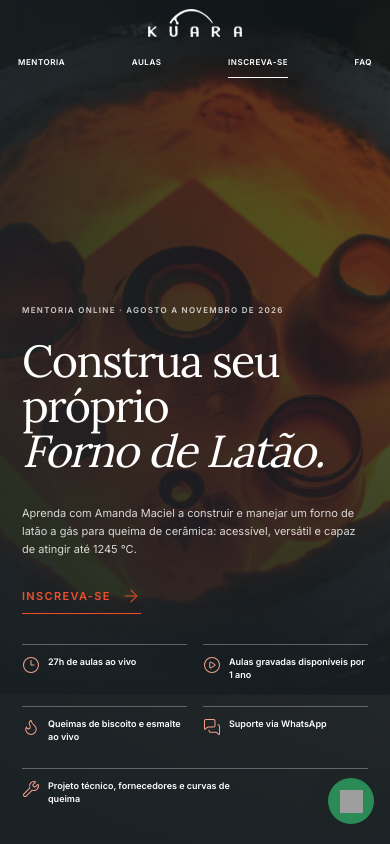
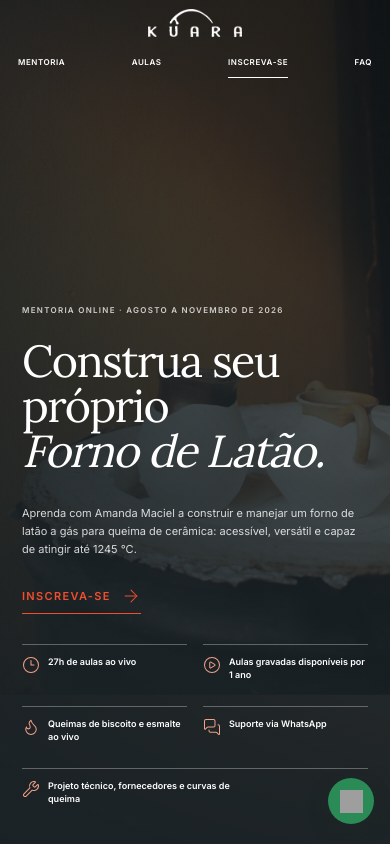
Before and after one commit to luizagoslingfantoni/vendaslatao_novo, a Next.js app: page / in a window 390 px wide. Shown: the top 844 px of the page. Built offline with nearby package versions, Linux system fonts and the light colour scheme; no server answers; grey boxes are pictures that could not be loaded.

Commit message:
Try pottery portrait in mobile hero

```diff
--- a/app/globals.css
+++ b/app/globals.css
@@ -43,7 +43,7 @@ body.is-scrolled .brand-dark { opacity: 1; }
 body.is-scrolled .nav-progress { opacity: 1; }
 
 .hero { position: relative; min-height: max(100svh, 850px); overflow: hidden; display: flex; align-items: stretch; color: white; background: #765d49; }
-.hero-image { position: absolute; inset: 0; background: url("/assets/hero-mobile-forno.jpg") center top / auto min(82vh, 760px) no-repeat; transform: translateY(calc(var(--scroll) * .04)) scale(1.01); will-change: transform; }
+.hero-image { position: absolute; inset: 0; background: url("/assets/hero-mobile-vasos.jpg") center top / auto min(82vh, 760px) no-repeat; transform: translateY(calc(var(--scroll) * .04)) scale(1.01); will-change: transform; }
 .hero-wash { position: absolute; inset: 0; background: linear-gradient(180deg, rgba(25,33,37,.46), rgba(25,33,37,.7) 44%, rgba(25,33,37,.95) 100%), linear-gradient(90deg, rgba(25,33,37,.7), rgba(25,33,37,.22)); }
 .hero-content { position: relative; z-index: 1; display: flex; flex-direction: column; justify-content: flex-end; gap: 30px; width: 100%; min-height: max(100svh, 850px); padding: 126px 22px 28px; }
 .hero-main { max-width: 760px; }
```
Also changed, not shown: public/assets/hero-mobile-vasos.jpg (added), 1 other file (tests, documents, lock files or other folders).
